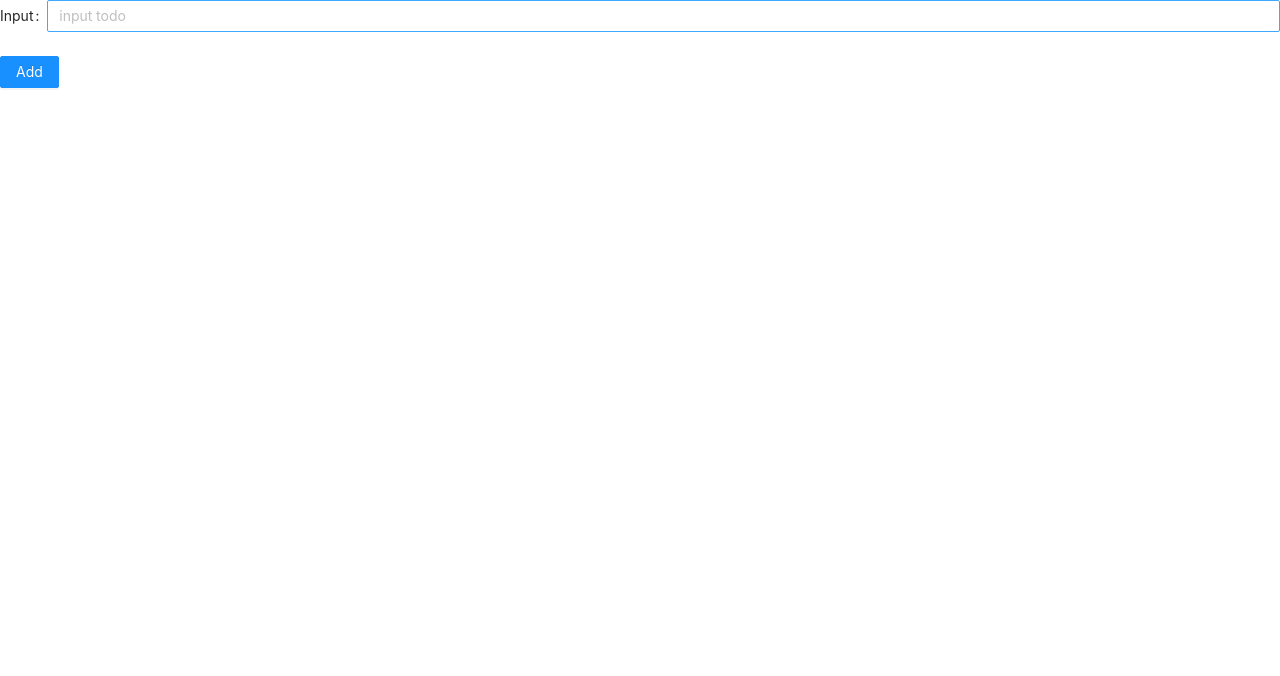
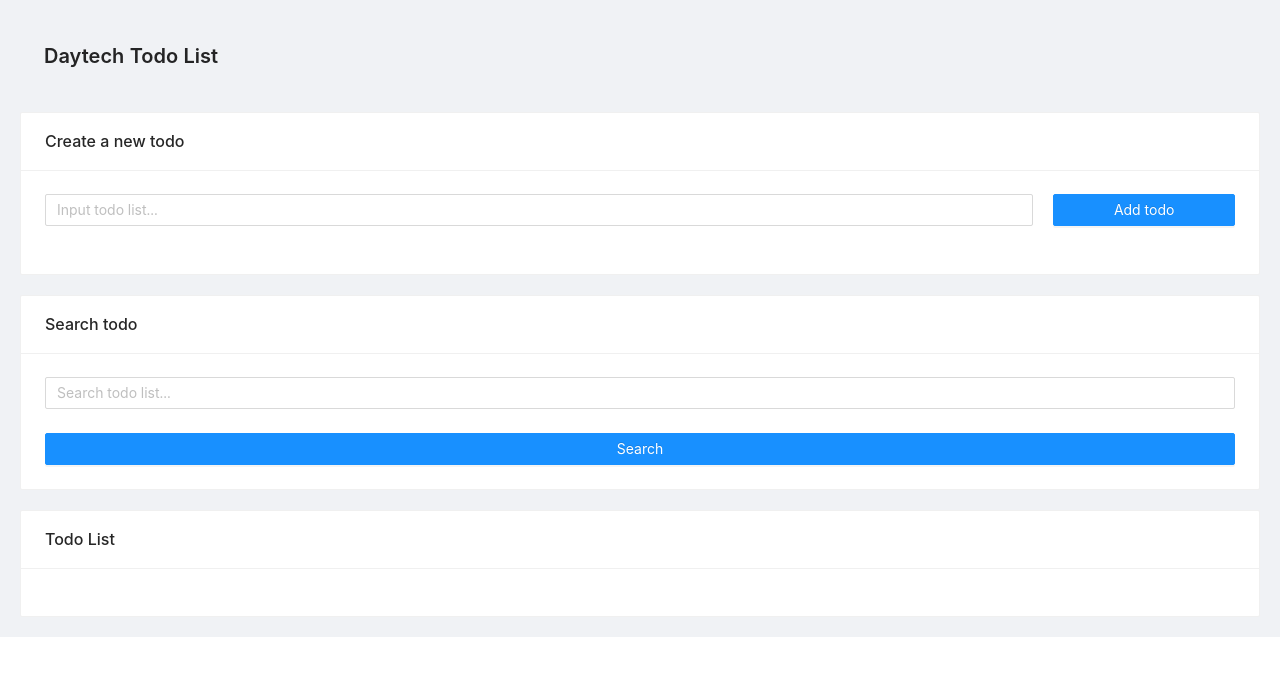
Before and after one commit to khunnunthawat/my-todo-list, a Next.js app: page / in a window 1280 px wide. Shown: the top 676 px of the page. Built offline with nearby package versions, Linux system fonts and the light colour scheme.

Commit message:
typescript-code

```diff
--- a/src/components/AddTodo.tsx
+++ b/src/components/AddTodo.tsx
@@ -1,6 +1,7 @@
 import React, { useState } from 'react';
-import { Form, Input, Button } from 'antd';
+import { Form, Input, Button, Row, Col } from 'antd';
 
+const { Search } = Input;
 interface TodoAddprops {
   handleClickAdd: (value: string) => void;
 }
@@ -9,51 +10,42 @@ type LayoutType = Parameters<typeof Form>[0]['layout'];
 
 const AddTodo: React.FC<TodoAddprops> = ({ handleClickAdd }) => {
   const [form] = Form.useForm();
-  const [formLayout, setFormLayout] = useState<LayoutType>('horizontal');
 
   const onSubmit = (values: { title: string }) => {
     handleClickAdd(values.title);
   };
 
-  // const inputTextHandler = (e) => {
-  //   // console.log(e.target.value);
-  //   setInputText(e.target.value);
-  // };
-
-  // const submitTodoHandler = (e) => {
-  //   e.preventDefault();
-  //   setTodos([
-  //     ...todos,
-  //     { text: inputText, completed: false, id: Math.random() * 1000 },
-  //   ]);
-  //   setInputText('');
-  // };
-
-  // const statusHandler = (e) => {
-  //   setStatus(e.target.value);
-  //   // console.log(e.target.value);
-  // };
-
   return (
     <>
       <Form
         onFinish={onSubmit}
-        layout={formLayout}
         form={form}
-        initialValues={{ layout: formLayout }}
+        layout='horizontal'
+        className='my-5 p-1.5'
       >
-        <Form.Item label='Input' name='title'>
-          <Input placeholder='input todo' />
-        </Form.Item>
-
-        <Form.Item>
-          <Button type='primary' htmlType='submit'>
-            Add
-          </Button>
-        </Form.Item>
+        <Row gutter={20}>
+          <Col xs={24} sm={24} md={17} lg={19} xl={20}>
+            <Form.Item
+              name='title'
+              rules={[{ required: true, message: 'This field is Todo' }]}
+            >
+              <Input placeholder='Input todo list...' />
+            </Form.Item>
+          </Col>
+          <Col xs={24} sm={24} md={7} lg={5} xl={4}>
+            <Button type='primary' htmlType='submit' block>
+              Add todo
+            </Button>
+          </Col>
+        </Row>
       </Form>
     </>
   );
 };
 
 export default AddTodo;
+
+{/* <Row gutter={[8, 8]}>
+  <Col span={12} />
+  <Col span={12} />
+</Row>; */}
--- a/src/components/ListTodo.tsx
+++ b/src/components/ListTodo.tsx
@@ -1,6 +1,6 @@
 import React, { useState } from 'react';
-import { Card } from 'antd';
-import { DeleteOutlined } from '@ant-design/icons';
+import { Row, Col, Card } from 'antd';
+import { DeleteTwoTone, EditTwoTone } from '@ant-design/icons';
 import { TodoProps } from '@/components/types/index';
 import { useRecoilState } from 'recoil';
 import { todoState } from './recoil/atom';
@@ -15,20 +15,35 @@ const AddTodo = ({ todo }: any) => {
   // const [todo, setTodo] = useState<Todoprops[] | []>([]);
   const [todos, setTodos] = useRecoilState(todoState);
 
-  const handleClickDelete = function () {};
+  const handleClickDelete = function () {
+    if (todos.length > 0) {
+      setTodos(todos.filter((todos) => todo.id !== todo.id));
+    }
+    setTodos([]);
+  };
 
   return (
     <>
       {todos.map((todo: TodoProps) => {
         return (
-          <Card
-            key={todo.id}
-            title='Todo List'
-            style={{ width: 300 }}
-          >
-            <p>{ todo.value }</p>
-            <DeleteOutlined key='delete' onClick={() => handleClickDelete} />
-          </Card>
+          <Row justify='center' gutter={[0, 20]}>
+            <Col>
+              <Card
+                key={todo.id}
+                style={{ width: 500, marginTop: 16 }}
+                actions={[
+                  <DeleteTwoTone
+                    key='delete'
+                    onClick={() => handleClickDelete}
+                    twoToneColor='#ef4444'
+                  />,
+                  <EditTwoTone key='edit' twoToneColor='#057ADF' />,
+                ]}
+              >
+                <p>{todo.value}</p>
+              </Card>
+            </Col>
+          </Row>
         );
       })}
     </>
--- /dev/null
+++ b/src/components/SearchTodo.tsx
@@ -0,0 +1,41 @@
+import React, { useState } from 'react';
+import { Form, Input, Row, Col, Button } from 'antd';
+
+// const { Search } = Input;
+
+interface TodoAddprops {
+  handleClickAdd: (value: string) => void;
+}
+
+type LayoutType = Parameters<typeof Form>[0]['layout'];
+
+const SearchTodo: React.FC<TodoAddprops> = ({ handleClickAdd }) => {
+  const [form] = Form.useForm();
+
+  const onSubmit = (values: { title: string }) => {
+    handleClickAdd(values.title);
+  };
+
+  // const onSearch = () => {
+
+  // };
+
+  return (
+    <>
+      <Form
+        onFinish={onSubmit}
+        form={form}
+        className='my-5 p-1.5'
+      >
+        <Form.Item name='title'>
+          <Input placeholder='Search todo list...' />
+        </Form.Item>
+        <Button type='primary' htmlType='submit' block>
+          Search
+        </Button>
+      </Form>
+    </>
+  );
+};
+
+export default SearchTodo;
--- a/src/pages/index.tsx
+++ b/src/pages/index.tsx
@@ -1,6 +1,8 @@
 import Head from 'next/head';
+import { Layout, Row, Col, Card, PageHeader } from 'antd';
 import React, { useState } from 'react';
 import AddTodo from '@/components/AddTodo';
+import SearchTodo from '@/components/SearchTodo';
 import ListTodo from '@/components/ListTodo';
 import { TodoProps } from '@/components/types/index';
 import { useRecoilState, useRecoilValue } from 'recoil';
@@ -11,6 +13,8 @@ import { totalState } from '@/components/recoil/selector';
 //   status: boolean,
 //   value: string
 // }
+
+const { Content } = Layout;
 
 const Home = () => {
 
@@ -26,27 +30,56 @@ const Home = () => {
       value
     };
     setTodos([...todos, data]);
-
-  }
+  };
 
   console.log(todos);
 
   return (
     <>
-      <div className='flex flex-col items-center justify-center min-h-screen py-2'>
       <Head>
         <title>Daytech Todo List</title>
         <link rel='icon' href='/favicon.ico' />
       </Head>
-        {/* <div className='ant-row ant-row-center ant-row-middle todos-container'>
+
+      <Layout className='layout'>
+        <Content style={{ padding: '20px 20px' }}>
+          <div className='h-full'>
+            <Row
+              justify='center'
+              align='middle'
+              gutter={[0, 20]}
+              className='my-2'
+            >
+              <Col span={24}>
+                <PageHeader title='Daytech Todo List' />
+              </Col>
+
+              <Col span={24}>
+                <Card title='Create a new todo'>
                   <AddTodo handleClickAdd={handleClickAdd} />
+                </Card>
+              </Col>
+
+              <Col span={24}>
+                <Card title='Search todo'>
+                  <SearchTodo handleClickAdd={handleClickAdd} />
+                </Card>
+              </Col>
+
+              <Col span={24}>
+                <Card title='Todo List'>
                   <ListTodo />
-        </div> */}
-        <AddTodo handleClickAdd={handleClickAdd} />
-        <ListTodo />
+                </Card>
+              </Col>
+            </Row>
           </div>
+        </Content>
+      </Layout>
     </>
   );
 };
 
 export default Home;
+
+// className='flex flex-col items-center justify-center py-2'
+//Create a new todo
```
Lines whose indentation alone changed are shown as unchanged.
